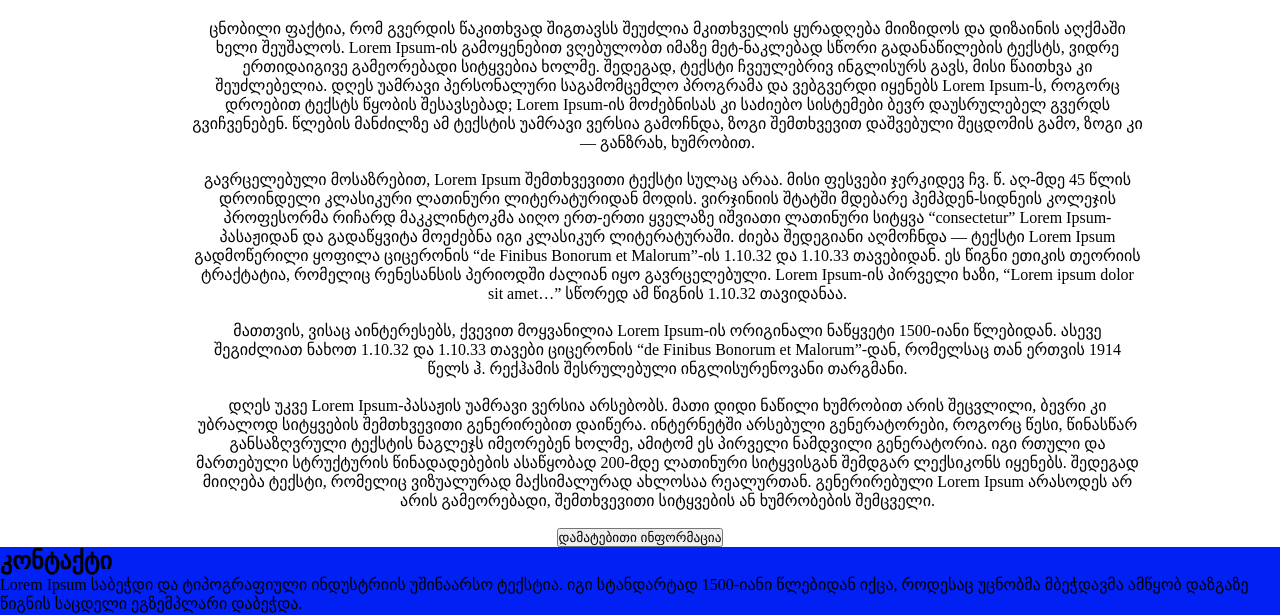
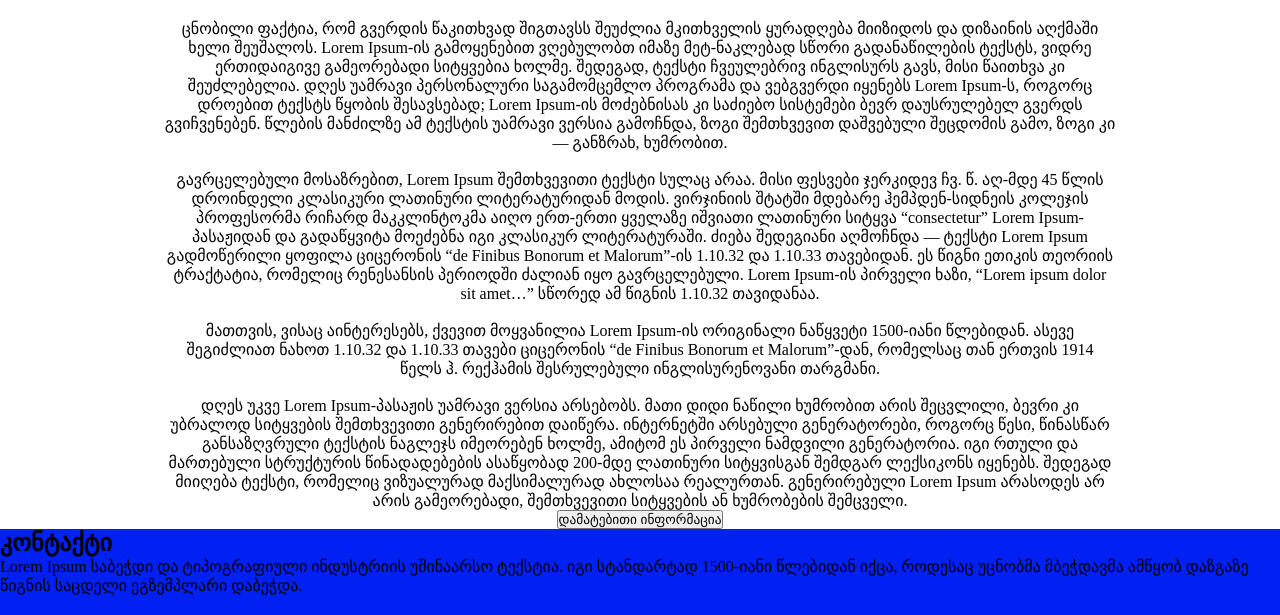
Before and after one commit to 0kri/Re-Educate-07, a plain HTML site: page index.html in a window 1280 px wide. Shown: the part 1260-1875 px from the top of the page. Drawn offline with Linux system fonts and the light colour scheme; grey boxes are pictures that could not be loaded.

Commit message:
last change on paragraphs position and display

```diff
--- a/style.css
+++ b/style.css
@@ -67,7 +67,7 @@ nav .contacts {
     width: 951px;
     text-align: center;
     position: relative;
-    left: 15%;
+    display: inline-block;
 }
 
 /**/
```
